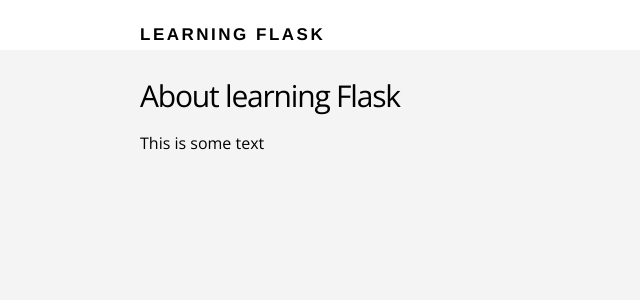
After one commit to fingersfive/Python-flask-app, a Flask app: page /about in a window 1280 px wide. The commit adds this page. Shown: the top 300 px of the page, without its empty margins (0-640 px from the left). Run offline with Flask 2, Linux system fonts and the light colour scheme.

Commit message:
About page added

```diff
--- a/routes.py
+++ b/routes.py
@@ -6,5 +6,9 @@ app = Flask(__name__)
 def index():
 	return render_template("index.html")
 
+@app.route("/about")
+def about():
+	return render_template("about.html")
+
 if __name__ == "__main__":
 	app.run(debug=True)
--- /dev/null
+++ b/templates/about.html
@@ -0,0 +1,16 @@
+{% extends "layout.html" %}
+
+{% block content %}
+
+	<main class="about-section">
+		<div class="container">
+
+			<h2>About learning Flask</h2>
+
+			<p>This is some text</p>
+
+
+		</div>
+	</main>
+
+{% endblock %}
--- a/templates/index.html
+++ b/templates/index.html
@@ -7,7 +7,7 @@
       <div class="section-content">
         <h2>Discover places near you.</h2>
         <a href="#" class="btn-primary">Sign up</a>
-        <a href="" class="btn-secondary">Learn more</a>
+        <a href="{{ url_for('about') }}" class="btn-secondary">Learn more</a>
       </div>
 
       <div class="section-device">
```
